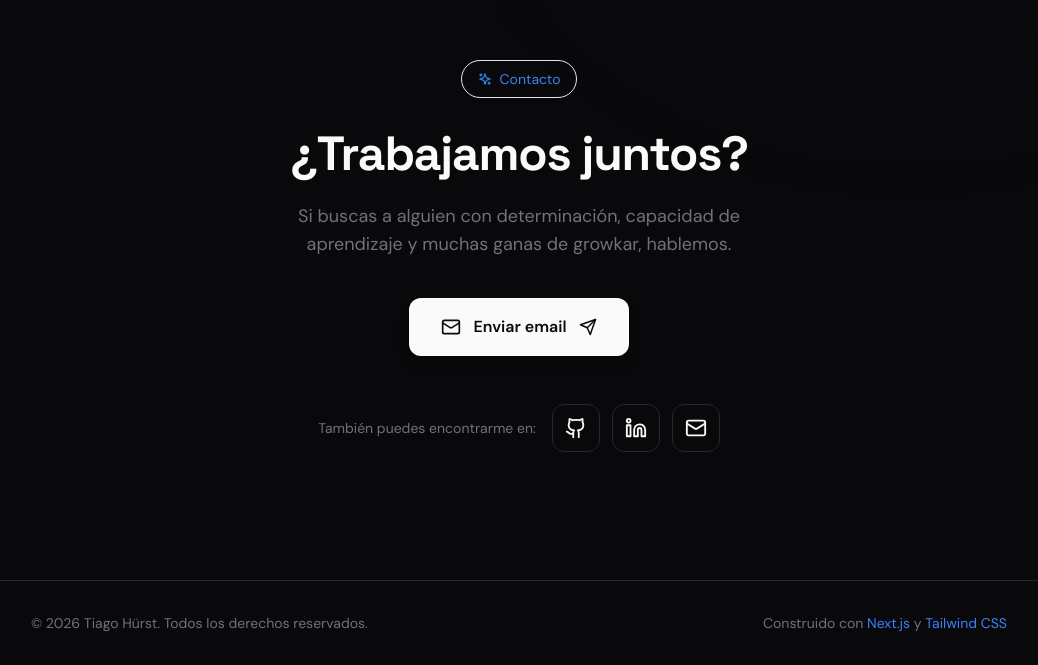
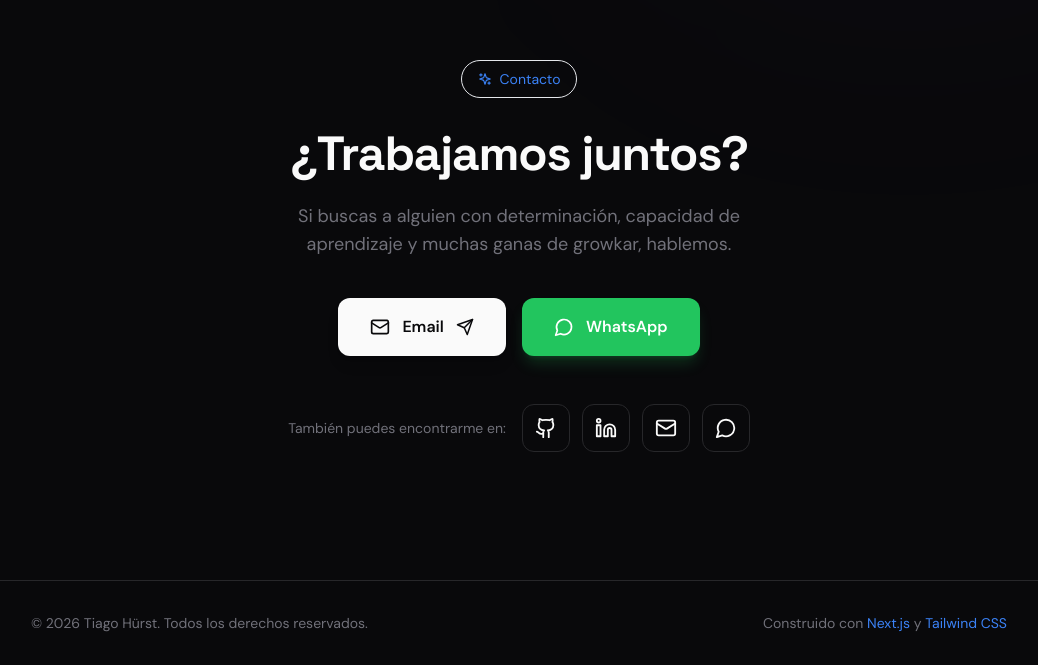
Before and after one commit to tiagooo0/porfolio, a Next.js app: page / in a window 1280 px wide. Shown: the part 3377-4042 px from the top of the page, without its empty margins (121-1159 px from the left). Built offline with nearby package versions, Linux system fonts and the light colour scheme.

Commit message:
feat: add WhatsApp contact option

```diff
--- a/src/components/Contact.tsx
+++ b/src/components/Contact.tsx
@@ -1,7 +1,7 @@
 'use client'
 
 import { motion } from 'framer-motion'
-import { Mail, Github, Linkedin, Send, Sparkles } from 'lucide-react'
+import { Mail, Github, Linkedin, Send, Sparkles, MessageCircle } from 'lucide-react'
 import { personalInfo } from '@/data/content'
 
 export default function Contact() {
@@ -44,17 +44,29 @@ export default function Contact() {
             whileInView={{ opacity: 1, y: 0 }}
             viewport={{ once: true }}
             transition={{ delay: 0.2 }}
-            className="flex flex-col sm:flex-row gap-4 justify-center mb-12"
+            className="flex flex-wrap gap-4 justify-center mb-12"
           >
             <motion.a
-              href={`mailto:${personalInfo.contact.email}`}
+              href={`mailto:${personalInfo.email}`}
               whileHover={{ scale: 1.05, y: -3 }}
               whileTap={{ scale: 0.98 }}
               className="inline-flex items-center justify-center gap-3 px-8 py-4 rounded-xl font-semibold transition-all bg-foreground text-background shadow-lg shadow-foreground/20 hover:shadow-xl hover:shadow-foreground/30"
             >
               <Mail size={20} />
-              Enviar email
+              Email
               <Send size={18} />
+            </motion.a>
+
+            <motion.a
+              href={personalInfo.whatsapp}
+              target="_blank"
+              rel="noopener noreferrer"
+              whileHover={{ scale: 1.05, y: -3 }}
+              whileTap={{ scale: 0.98 }}
+              className="inline-flex items-center justify-center gap-3 px-8 py-4 rounded-xl font-semibold transition-all bg-green-500 text-white shadow-lg shadow-green-500/20 hover:shadow-xl hover:shadow-green-500/30"
+            >
+              <MessageCircle size={20} />
+              WhatsApp
             </motion.a>
           </motion.div>
 
@@ -66,7 +78,7 @@ export default function Contact() {
             className="flex items-center justify-center gap-4"
           >
             <span className="text-sm text-muted">También puedes encontrarme en:</span>
-            <div className="flex gap-3">
+<div className="flex gap-3">
               <motion.a
                 href={personalInfo.github}
                 target="_blank"
@@ -90,13 +102,24 @@ export default function Contact() {
                 <Linkedin size={22} />
               </motion.a>
               <motion.a
-                href={`mailto:${personalInfo.contact.email}`}
+                href={`mailto:${personalInfo.email}`}
                 whileHover={{ scale: 1.1, y: -3 }}
                 whileTap={{ scale: 0.95 }}
                 className="p-3 rounded-xl bg-card border border-border hover:border-accent/50 hover:bg-card-hover transition-all"
                 aria-label="Email"
               >
                 <Mail size={22} />
+              </motion.a>
+              <motion.a
+                href={personalInfo.whatsapp}
+                target="_blank"
+                rel="noopener noreferrer"
+                whileHover={{ scale: 1.1, y: -3 }}
+                whileTap={{ scale: 0.95 }}
+                className="p-3 rounded-xl bg-card border border-border hover:border-green-500/50 hover:bg-card-hover transition-all"
+                aria-label="WhatsApp"
+              >
+                <MessageCircle size={22} />
               </motion.a>
             </div>
           </motion.div>
--- a/src/data/content.ts
+++ b/src/data/content.ts
@@ -2,8 +2,9 @@ export const personalInfo = {
   name: 'Tiago Hürst',
   role: 'Desarrollador Web Frontend',
   location: 'Córdoba, Argentina',
-  email: 'tiago.hurst@example.com',
-  github: 'https://github.com',
+  email: 'tiagohurst123@gmail.com',
+  whatsapp: 'https://wa.me/5493512345678',
+  github: 'https://github.com/tiagooo0',
   linkedin: 'https://linkedin.com',
   hero: {
     title: 'Tiago Hürst',
@@ -64,7 +65,8 @@ No tengo años de experiencia, pero tengo algo que muchos no tienen: determinaci
   contact: {
     title: '¿Trabajamos juntos?',
     description: 'Si buscas a alguien con determinación, capacidad de aprendizaje y muchas ganas de growkar, hablemos.',
-    email: 'tiago.hurst@example.com',
+    email: 'tiagohurst123@gmail.com',
+    whatsapp: 'https://wa.me/5493512345678',
   },
 }
 
```
